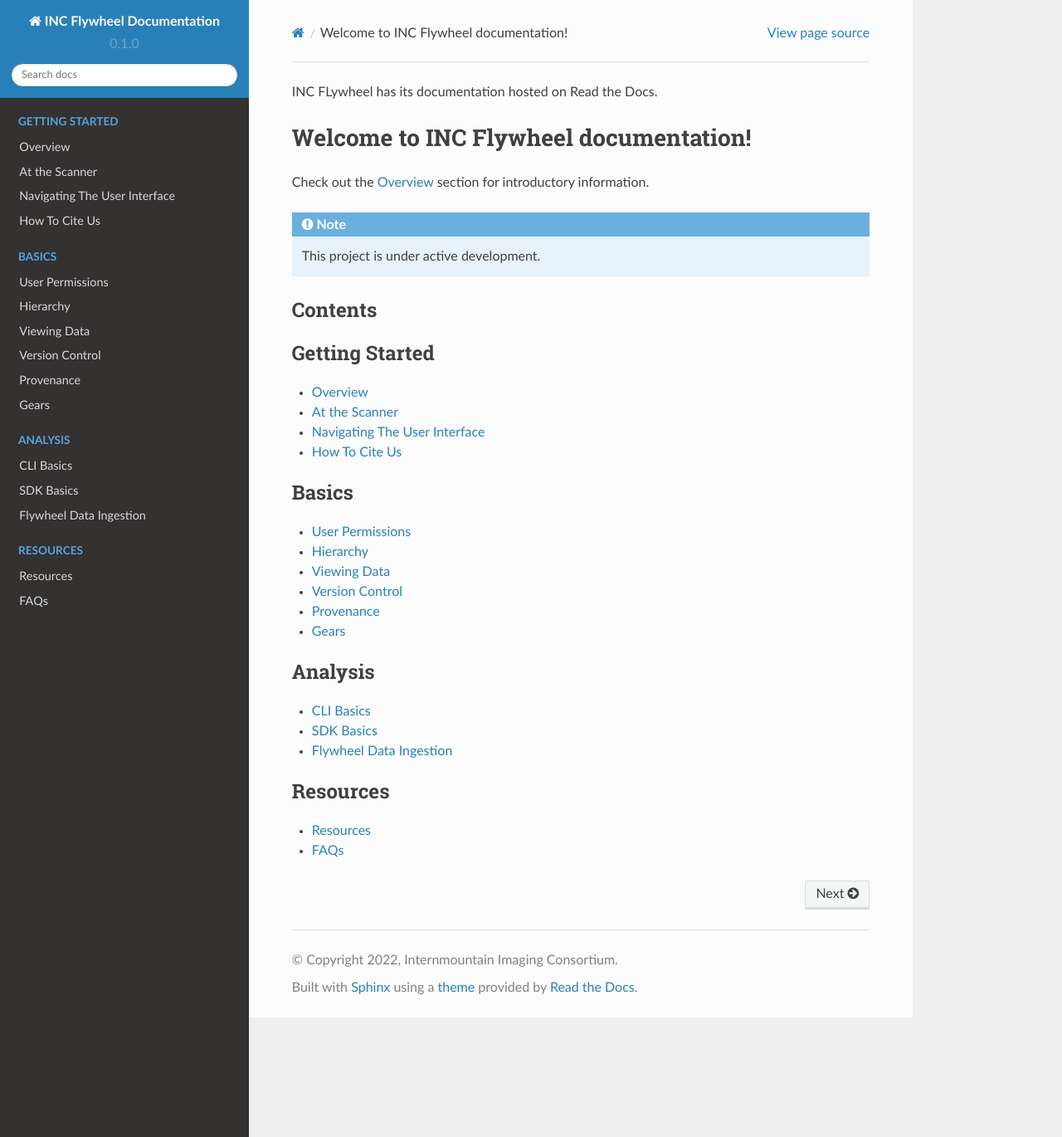
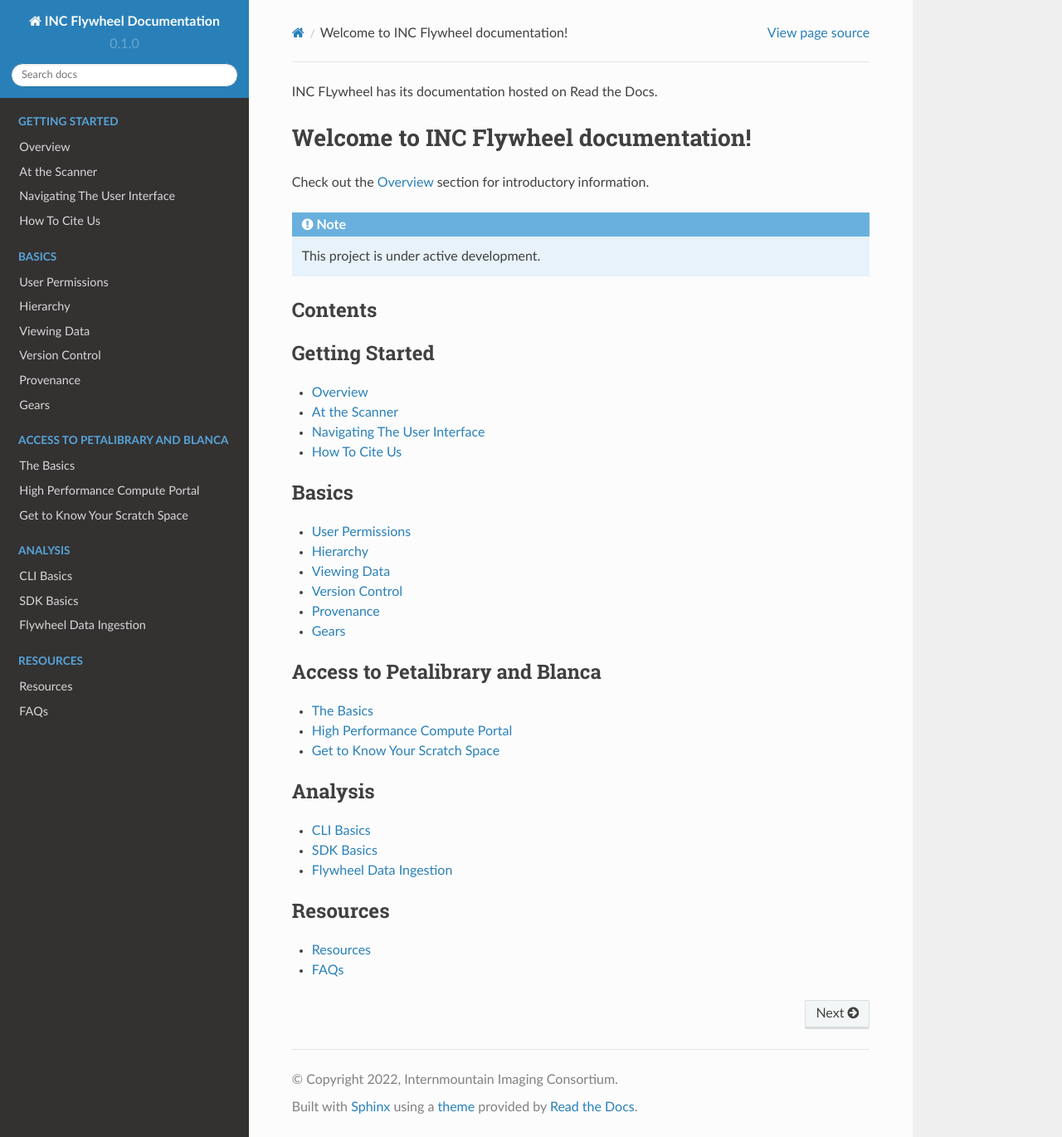
Before and after one commit to intermountainneuroimaging/inc_documentation, a Sphinx documentation site: the page built from docs/source/index.rst, in a window 1280 px wide and 1370 px high. Shown: the whole window at 83% size. Built offline with Sphinx 7.4.7 and the Read the Docs theme 2.0.0, drawn with Linux system fonts in a browser that asks for light colours; pages that are not in the unit, such as notebooks, are missing from menus; some of the changed lines change nothing that is shown.

Commit message:
add documentation for petalibrary and blanca basics

```diff
--- a/docs/source/conf.py
+++ b/docs/source/conf.py
@@ -18,8 +18,7 @@
     'sphinx.ext.autosummary',
     'sphinx.ext.intersphinx',
     'myst_parser',
-    'sphinx.ext.autosectionlabel',
-    'nbsphinx',
+    'sphinx.ext.autosectionlabel'
 ]
 
 source_suffix = {
--- a/docs/source/index.rst
+++ b/docs/source/index.rst
@@ -29,6 +29,13 @@
 
 .. toctree::
    :maxdepth: 1
+   :caption: Access to Petalibrary and Blanca
+
+   pl_and_blanca_basics.rst
+   scratch_space.rst
+
+.. toctree::
+   :maxdepth: 1
    :caption: Analysis
 
    cli_basics.rst
--- /dev/null
+++ b/docs/source/pl_and_blanca_basics.rst
@@ -0,0 +1,103 @@
+.. _petalibrary_and_blanca:
+
+The Basics
+===============
+Placeholder...
+
+Placeholder `here <https://curc.readthedocs.io/en/latest/gateways/OnDemand.html>`_!
+
+
+High Performance Compute Portal
+================================
+
+CU Boulder Reserach Computing (CURC) supports a browser based HPC Portal, **Open OnDemand** `here <https://curc.readthedocs.io/en/latest/gateways/OnDemand.html>`_. This browser based portal allows users to navigate and interact with CURC's HPC from any anywhere with an internet connection! Its fast and easy one stop shop for your HPC needs.
+
+Please visit CURC documentation on `Open OnDemand <https://curc.readthedocs.io/en/latest/gateways/OnDemand.html>`_ for a step by step guide.
+
+In the document below we will talk through the methods you need to access the HPC environment and get started with your own neuroimaging analyses. First, lets consider your "use case." How will you be using HPC? Once you have that answer in mind, let us work through the following questions.
+
+Do you need a Desktop?
+-----------------------
+In your *use case* will you need to interact with a graphical user interface (GUI)? Some examples where you may need a desktop include using `CONN: Functional Connectivity Toolbox <https://web.conn-toolbox.org/>`_, viewing spreadsheets, or html reports, viewing data or images such as nifti images or surface meshes. Most other cases (such as moving/copying/deleting files, running bash or python code, etc.) can be achieved without a User Desktop.
+
+  :If you answer "Yes":
+    You will use Open OnDemand to start a new "Core Desktop" Interactive session. Follow the instructions in :ref:`Using Core Desktop` to get started.
+
+
+  :If you answer "No":
+    Without a desktop, we recommend you use an interactive "Jupyter Notebook" session. Follow the instructions in :ref:`Using Jupyter Notebook (New)` to get started.
+
+
+Using Core Desktop
++++++++++++++++++++++
+Core Desktop is used to open a "Desktop" view into the HPC. The desktop is run on CURC's **viz nodes** which are special GPU accelerated login nodes designed to support running desktop viewers for multiple users.
+
+To get started, go to `open ondemand <https://ondemand.rc.colorado.edu>`_.
+
+1. From the dropdown list of "Interactive Sessions", Select **Core Desktop**
+
+.. image:: imgs/pl_and_blanca_basics/open-ondemand-coredesktop.png
+   :alt: Selecting Core Desktop from Interactive Sessions on Open OnDemand
+   :width: 200pt
+
+2. Set the compute options for your **Core Desktop** session.
+
+.. image:: imgs/pl_and_blanca_basics/open-ondemand-coredesktop-options.png
+   :alt: Selecting Core Desktop from Interactive Sessions on Open OnDemand
+   :width: 200pt
+
+3. Launch the new Desktop. Here you can start a terminal, or another application.
+.. image:: imgs/pl_and_blanca_basics/open-ondenmand-coredesktop-terminal.png
+   :alt: Selecting Core Desktop from Interactive Sessions on Open OnDemand
+   :width: 200pt
+
+.. Note::
+    the Desktop is running on a **viz node**. To access filesystems and compute nodes exclusive to Blanca, you must first start a secure shell (SSH) to blanca login nodes.
+
+Scratch and Blanca Compute From Desktop
+********************************************
+At present, some CURC resources are not accessible directly from the viz nodes used to house Core Desktop sessions. Therefore, we must first move to either a :code:`Blanca head node` or :code:`Alpine compile node` to access scratch filesystem and run compute jobs.
+
+The easiest way to do this is using secure shell (SSH)
+
+.. code-block::
+
+    # to log into Blanca head nodes
+    ssh -X blogin01
+
+    # to log into Alpine compile nodes
+    module load slurm/alpine
+    acompile
+
+Using Jupyter Notebook (New)
+++++++++++++++++++++++++++++++
+In most cases, actions you need to take on the HPC can be done using a terminal or within python using a Jupyter Notebook or Console. Want to learn more about Jupyter Notebooks? read up `here <https://curc.readthedocs.io/en/latest/gateways/jupyterhub.html>`_.
+
+To get started, go to `open ondemand <https://ondemand.rc.colorado.edu>`_.
+
+1. From the dropdown list of "Interactive Sessions", Select **Jupyter Notebook (New)**
+
+.. image:: imgs/pl_and_blanca_basics/open-ondemand-interactivesessions.png
+   :alt: Selecting Jupyter Notebook from Interactive Sessions on Open OnDemand
+   :width: 200pt
+
+2. Set the compute options for your **Jupyter Notebook** session. Be careful to correctly set both the partition and QOS section, to match the desired cluster. Here are examples of correct partition/QOS settings:
+
+:Blanca Cluster:
+   | Partition:  :code:`blanca-ics`
+   | QOS:        :code:`blanca-ics`
+
+:Alpine Cluster:
+   | Partition:  :code:`amilan`
+   | QOS:        <leave blank>
+
+.. image:: imgs/pl_and_blanca_basics/open-ondemand-blanca-jupyterhub.png
+   :alt: Setting compute options for jupyter notebook session.
+   :width: 200pt
+
+.. Note::
+    The new jupyter notebook session will be launched from a :code:`Blanca` or :code:`Alpine` compute node depending on your preference.
+
+3. You can use the **Terminal** feature to run any shell scripts, as well as the Python **Console** and Python **Jupyter Notebook** for any python based scripts.
+
+Keep Reading to learn more about about leveraging the large :code:`Scratch` filesystem with Flywheel for local analyses.
--- /dev/null
+++ b/docs/source/scratch_space.rst
@@ -0,0 +1,7 @@
+.. _petalibrary_and_blanca:
+
+Get to Know Your Scratch Space
+===============================
+Placeholder...
+
+Placeholder `here <https://curc.readthedocs.io/en/latest/gateways/OnDemand.html>`_!
```
Also changed, not shown: docs/source/imgs/pl_and_blanca_basics/open-ondemand-blanca-jupyterhub.png (added), docs/source/imgs/pl_and_blanca_basics/open-ondemand-coredesktop-options.png (added), docs/source/imgs/pl_and_blanca_basics/open-ondemand-coredesktop.png (added), docs/source/imgs/pl_and_blanca_basics/open-ondemand-flywheel-kernel.png (renamed from docs/source/notebooks/imgs/open-ondemand-flywheel-kernel.png), docs/source/imgs/pl_and_blanca_basics/open-ondemand-interactivesessions.png (added), docs/source/imgs/pl_and_blanca_basics/open-ondenmand-coredesktop-terminal.png (added), docs/source/notebooks/imgs/open-ondemand-blanca-jupyterhub.png (deleted), docs/source/notebooks/imgs/open-ondemand-interactivesessions.png (deleted).
